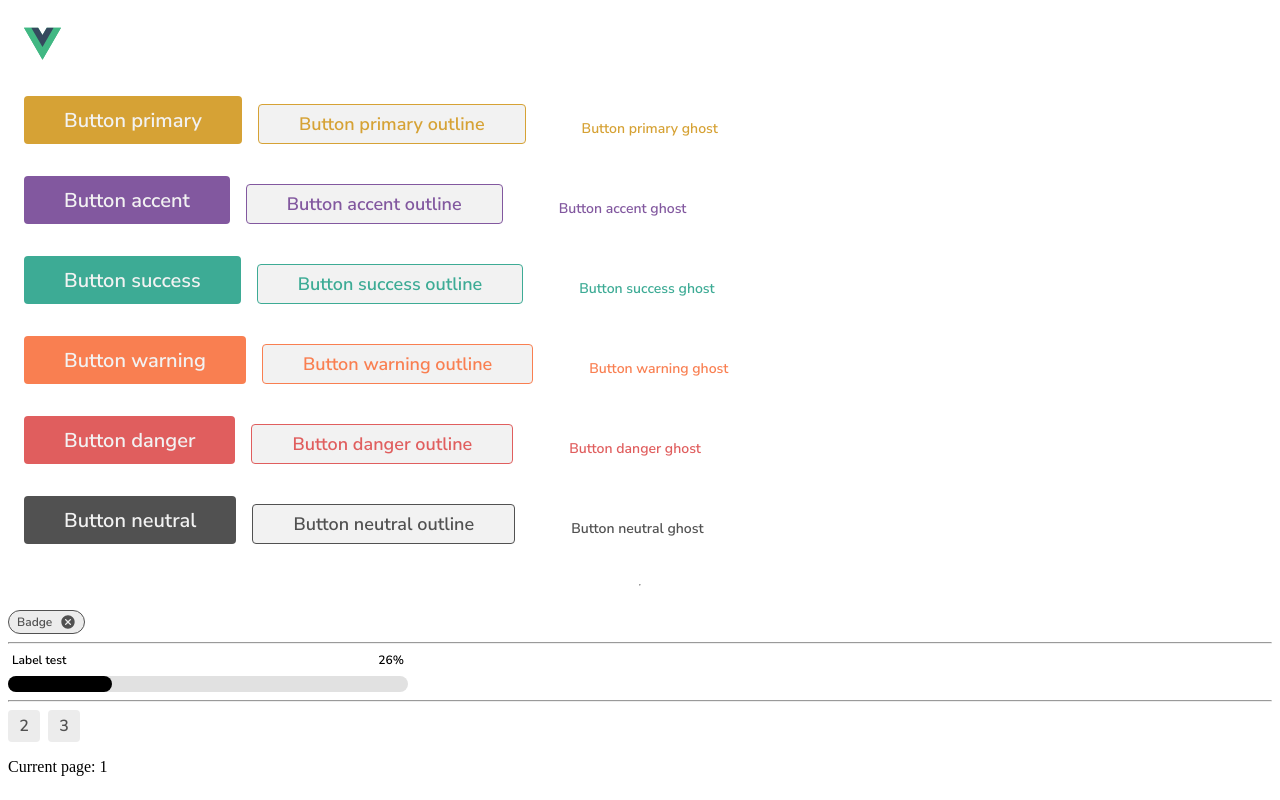
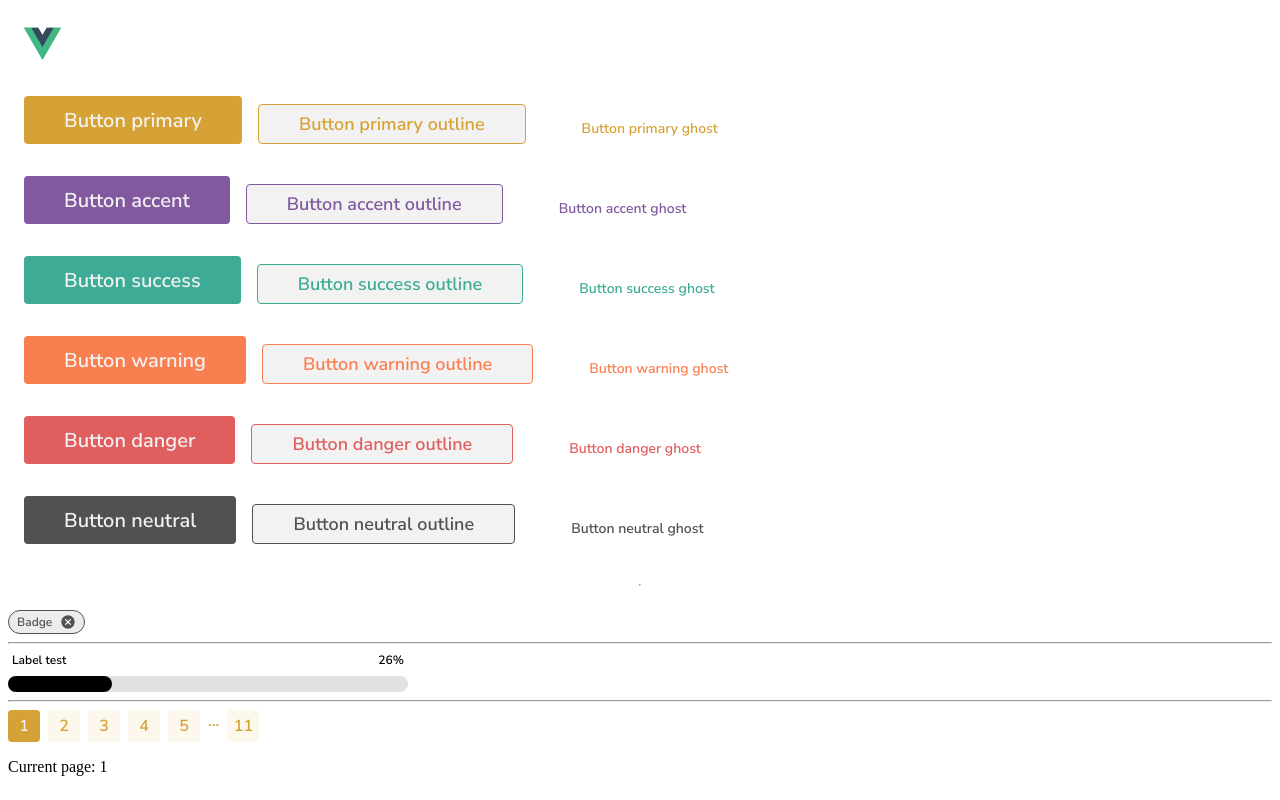
Before and after one commit to bruna-nunes/blush, a Vue app: page / in a window 1280 px wide. Built offline with nearby package versions, Linux system fonts and the light colour scheme.

Commit message:
feat: add blush-pagination component

```diff
--- a/src/App.vue
+++ b/src/App.vue
@@ -219,7 +219,7 @@
   <blush-pagination
     v-model="currentPage"
     total-items="101"
-    variant="neutral-outline"
+    variant="primary"
     @onPageChange="pageChangeHandler"
   />
   <p>Current page: {{ currentPage }}</p>
--- a/src/components/blush-pagination/blush-pagination.scss
+++ b/src/components/blush-pagination/blush-pagination.scss
@@ -17,6 +17,10 @@
         @include typography-label-1;
     }
 
+    .dots {
+        @include typography-label-1;
+    }
+
     // ***Colors
     &.primary {
         .page {
@@ -28,6 +32,10 @@
                 color: map-get($neutral, '013');
             }
         }
+
+        .dots {
+            color: map-get($primary-absolute, '001');
+        }
     }
 
     &.primary-outline {
@@ -38,6 +46,10 @@
             &.active {
                 border: map-get($border-width, 'nano') solid map-get($primary-absolute, '001');
             }
+        }
+
+        .dots {
+            color: map-get($primary-absolute, '001');
         }
     }
 
@@ -51,6 +63,10 @@
                 color: map-get($neutral, '013');
             }
         }
+
+        .dots {
+            color: map-get($accent-absolute, '001');
+        }
     }
 
     &.accent-outline {
@@ -61,6 +77,10 @@
             &.active {
                 border: map-get($border-width, 'nano') solid map-get($accent-absolute, '001');
             }
+        }
+
+        .dots {
+            color: map-get($accent-absolute, '001');
         }
     }
 
@@ -74,6 +94,10 @@
                 color: map-get($neutral, '013');
             }
         }
+
+        .dots {
+            color: map-get($success-absolute, '001');
+        }
     }
 
     &.success-outline {
@@ -84,6 +108,10 @@
             &.active {
                 border: map-get($border-width, 'nano') solid map-get($success-absolute, '001');
             }
+        }
+
+        .dots {
+            color: map-get($success-absolute, '001');
         }
     }
 
@@ -97,6 +125,10 @@
                 color: map-get($neutral, '013');
             }
         }
+
+        .dots {
+            color: map-get($warning-absolute, '001');
+        }
     }
 
     &.warning-outline {
@@ -107,6 +139,10 @@
             &.active {
                 border: map-get($border-width, 'nano') solid map-get($warning-absolute, '001');
             }
+        }
+
+        .dots {
+            color: map-get($warning-absolute, '001');
         }
     }
 
@@ -120,6 +156,10 @@
                 color: map-get($neutral, '013');
             }
         }
+
+        .dots {
+            color: map-get($error-absolute, '001');
+        }
     }
 
     &.danger-outline {
@@ -130,6 +170,10 @@
             &.active {
                 border: map-get($border-width, 'nano') solid map-get($error-absolute, '001');
             }
+        }
+
+        .dots {
+            color: map-get($error-absolute, '001');
         }
     }
 
@@ -143,6 +187,10 @@
                 color: map-get($neutral, '013');
             }
         }
+
+        .dots {
+            color: map-get($neutral, '004');
+        }
     }
 
     &.neutral-outline {
@@ -154,5 +202,9 @@
                 border: map-get($border-width, 'nano') solid map-get($neutral, '004');
             }
         }
+
+        .dots {
+            color: map-get($neutral, '004');
+        }
     }
 }
--- a/src/components/blush-pagination/blush-pagination.vue
+++ b/src/components/blush-pagination/blush-pagination.vue
@@ -1,6 +1,7 @@
 <template>
     <div :class="classes">
-        <!-- <button
+        <button
+            v-if="displayFirstPage"
             type="button"
             :class="getPageClasses(1)"
             @click="setPage(1)"
@@ -9,9 +10,10 @@
         </button>
         <div
             v-if="displayDotsBefore"
+            class="dots"
         >
             ...
-        </div> -->
+        </div>
         <button
             v-for="page in pagesToDisplay"
             :key="page"
@@ -21,18 +23,20 @@
         >
             {{ page }}
         </button>
-        <!-- <div
+        <div
             v-if="displayDotsAfter"
+            class="dots"
         >
             ...
         </div>
         <button
+            v-if="displayLastPage"
             type="button"
             :class="getPageClasses(totalPages)"
             @click="setPage(totalPages)"
         >
             {{ totalPages }}
-        </button> -->
+        </button>
     </div>
 </template>
 
@@ -107,24 +111,38 @@ const totalPages = computed(() => {
 const quantityPagesToDisplayBeforeFowardCurrent = 2
 
 const pagesToDisplay = computed(() => {
+    const pages = []
+    let start = currentPageModel.value - quantityPagesToDisplayBeforeFowardCurrent
+    let end = currentPageModel.value + quantityPagesToDisplayBeforeFowardCurrent
 
-    if (totalPages.value <= 5) {
-        return totalPages.value
+    if(start < 1) {
+        const startOffset = 1 - start
+        start += startOffset
+        end += startOffset
     }
 
-    const pages = []
-    const start = Math.max(currentPageModel.value - quantityPagesToDisplayBeforeFowardCurrent, 2)
-    const end = Math.min(currentPageModel.value + quantityPagesToDisplayBeforeFowardCurrent, totalPages.value)
+    if(end > totalPages.value) {
+        const endOffset = end - totalPages.value
+        start = Math.max(1, start - endOffset)
+        end -= endOffset
+    }
 
-    console.log(start, end, 'startend')
-    for(let i = start; i <= end; i++) {
-        pages.push(i)
+    for(let pageNumber = start; pageNumber <= end; pageNumber++) {
+        pages.push(pageNumber)
     }
     return pages
-    // if (totalPages.value <= 5) {
-    //     return totalPages.slice(1, totalPages.value -1)
-    // }
+})
 
+const displayFirstPage = computed(() => {
+    return (
+        pagesToDisplay.value[0] > 1 && (currentPageModel.value - quantityPagesToDisplayBeforeFowardCurrent) > 1
+    )
+})
+
+const displayLastPage = computed(() => {
+    return (
+        pagesToDisplay.value[pagesToDisplay.value.length - 1] < totalPages.value && (currentPageModel.value + quantityPagesToDisplayBeforeFowardCurrent) < totalPages.value
+    )
 })
 
 const displayDotsBefore = computed(() => {
```
